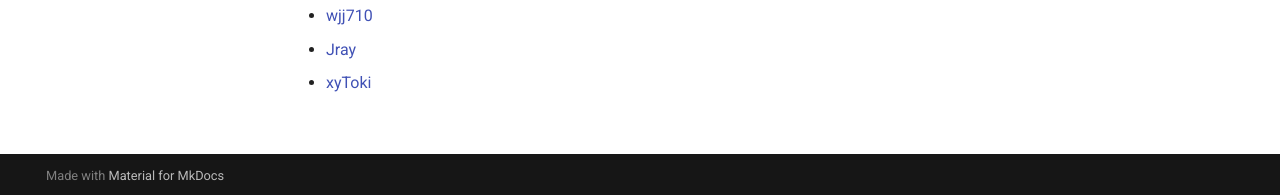
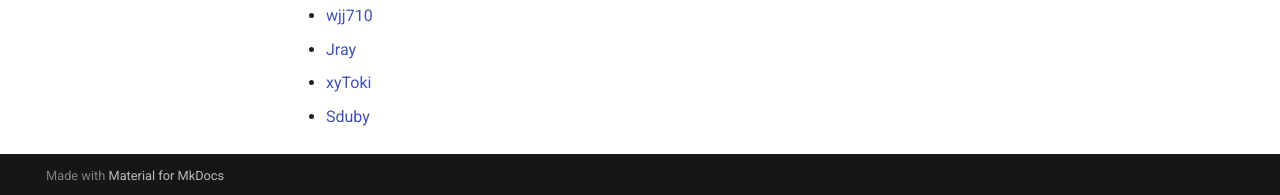
Before and after one commit to brupst/awesome-bupt-scs, an MkDocs documentation site: the page built from projects/C++.md, in a window 1280 px wide and 1384 px high. Shown: the part 1186-1381 px from the top of the window. Built offline with MkDocs 1.6.1 and Material for MkDocs 9.7.7, drawn with Linux system fonts in a browser that asks for light colours; comment, search, counter and statistics services are not loaded.

Commit message:
Update C++.md

```diff
--- a/projects/C++.md
+++ b/projects/C++.md
@@ -35,3 +35,4 @@
 - [wjj710](https://github.com/wjj710/E-commerce-platform)
 - [Jray](https://github.com/Jraaay/E-Commerce-Platform/tree/Topic_3)
 - [xyToki](https://github.com/tokiInBUPT/xshop)
+- [Sduby](https://github.com/Sduby22/cpp-emarket)
```
